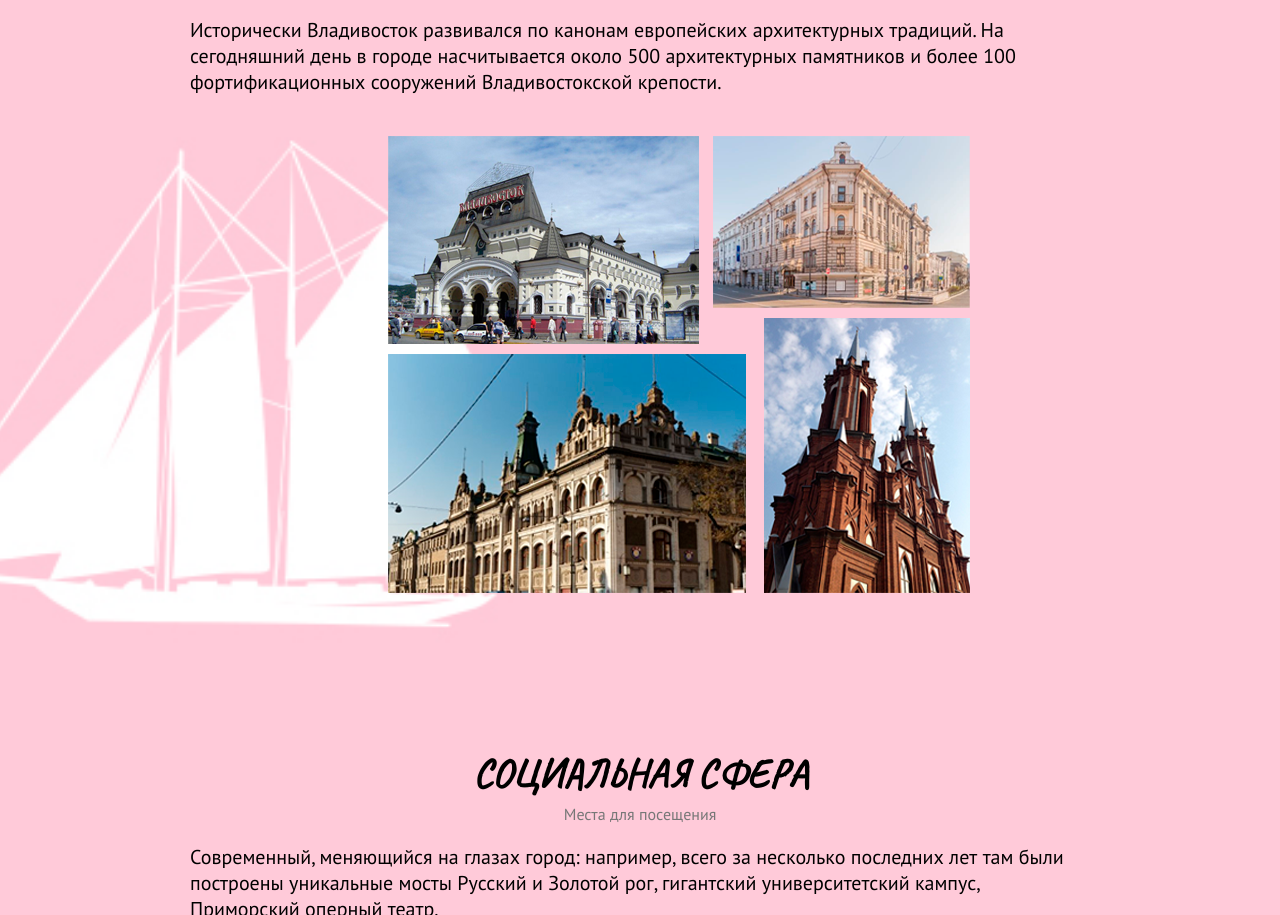
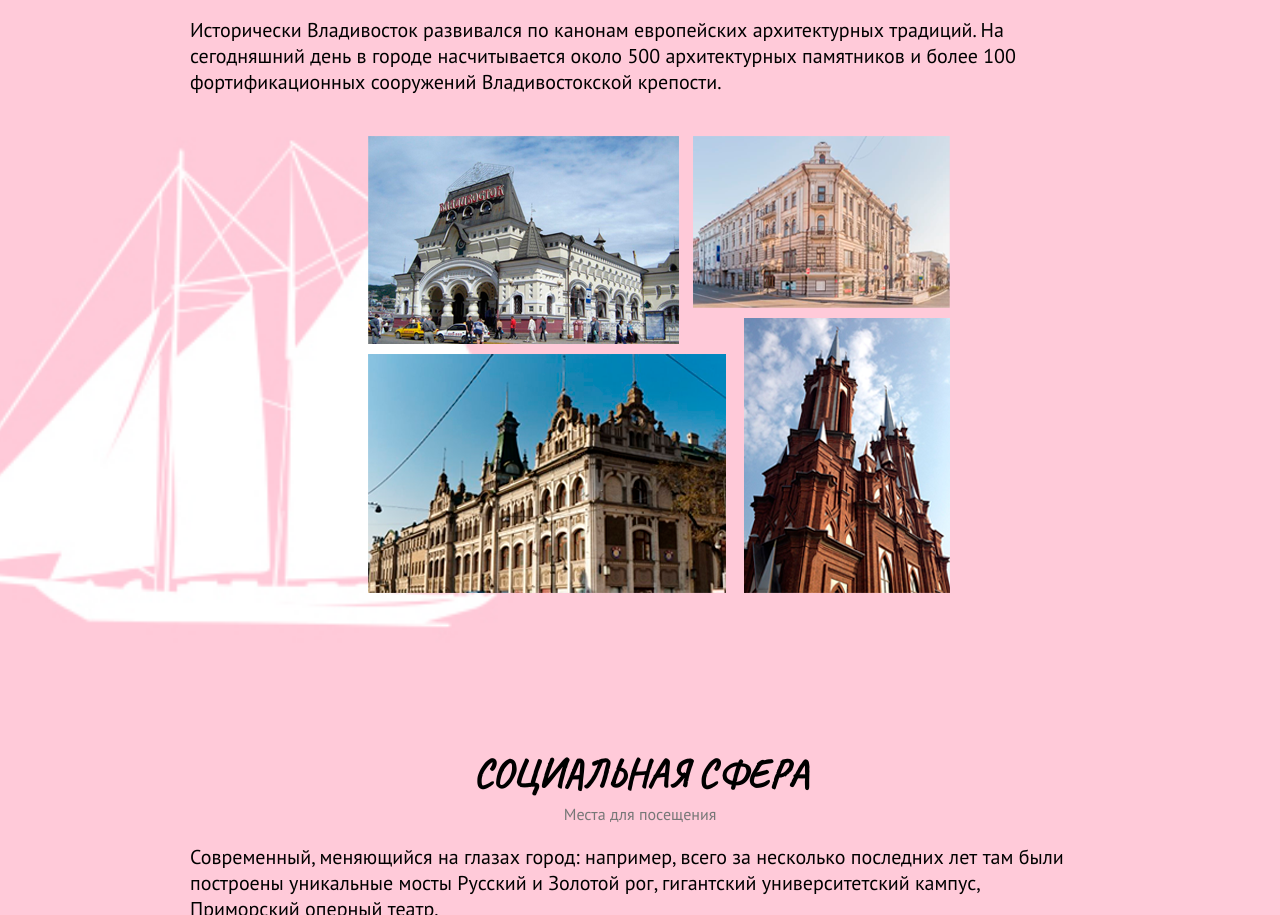
Before and after one commit to gulykka/gulykka.gethub.io, a plain HTML site: page index.html in a window 1280 px wide. Shown: the part 1795-2710 px from the top of the page. Drawn offline with Linux system fonts and the light colour scheme; a web font is replaced by a local one.

Commit message:
Update index.html

```diff
--- a/index.html
+++ b/index.html
@@ -35,7 +35,7 @@
 
 			<p>Исторически Владивосток развивался по канонам европейских архитектурных традиций. На сегодняшний день в городе насчитывается около 500 архитектурных памятников и более 100 фортификационных сооружений Владивостокской крепости. </p>
 
-		<img src="123.png" style="padding-left: 100px;">
+		<img src="123.png" style="padding-left: 80px;">
 		</div>
 	</section>
 	<section>
```
